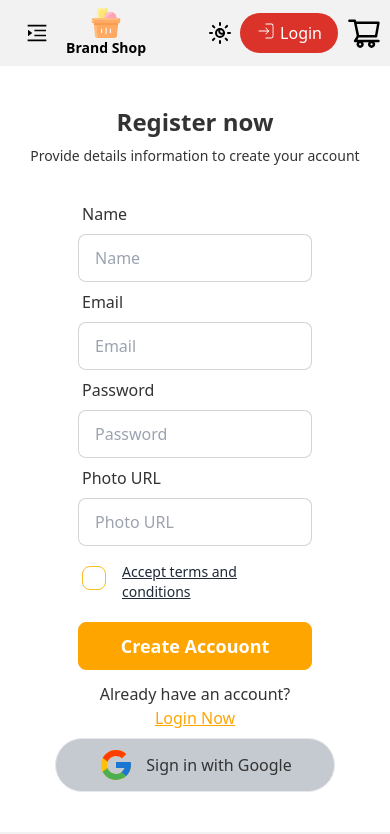
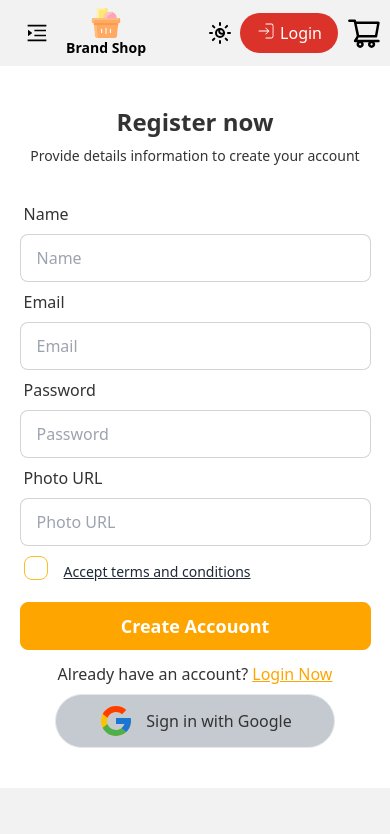
Before and after one commit to mdabarik/brand-shop, a React (Vite) app: page /registration in a window 390 px wide. Shown: the top 834 px of the page. Built offline with nearby package versions, Linux system fonts and the light colour scheme; no server answers.

Commit message:
login register page style added

```diff
--- a/src/components/Login/Login.jsx
+++ b/src/components/Login/Login.jsx
@@ -1,5 +1,5 @@
 import { useContext, useState } from 'react';
-import { Link, Navigate, useNavigate } from 'react-router-dom';
+import { Link, Navigate } from 'react-router-dom';
 import { FcGoogle } from 'react-icons/fc';
 import { GlobalContext } from '../../providers/Provider';
 import Swal from 'sweetalert2';
@@ -9,11 +9,8 @@ const Login = () => {
 
     const {
         user,
-        loading,
-        registerUser,
         loginNormal,
         signInWithGoogle,
-        logOut,
         setUser
     } = useContext(GlobalContext);
 
@@ -72,7 +69,7 @@ const Login = () => {
             <div className="flex flex-col items-center justify-center py-10 space-y-2">
                 <h2 className="text-2xl font-semibold">Login now</h2>
                 <p className="text-sm pb-5">Provide details information to login</p>
-                <form onSubmit={handleLogin} className="w-[60%]">
+                <form onSubmit={handleLogin} className="w-[90%] md:w-[60%]">
 
                     <div className="form-control">
                         <label htmlFor="email" className="label">Email</label>
--- a/src/components/Registration/Registration.jsx
+++ b/src/components/Registration/Registration.jsx
@@ -104,7 +104,7 @@ const Registration = () => {
             <div className="flex flex-col items-center justify-center py-10 space-y-2">
                 <h2 className="text-2xl font-semibold">Register now</h2>
                 <p className="text-sm pb-5">Provide details information to create your account</p>
-                <form onSubmit={handleRegistration} className="w-[60%]">
+                <form onSubmit={handleRegistration} className="w-[90%] mx-auto md:w-[60%]">
                     <div className="form-control">
                         <label htmlFor="name" className="label">Name</label>
                         <input required type="text" name="name" id="name" placeholder="Name" className="input input-bordered  dark:text-black" />
```
